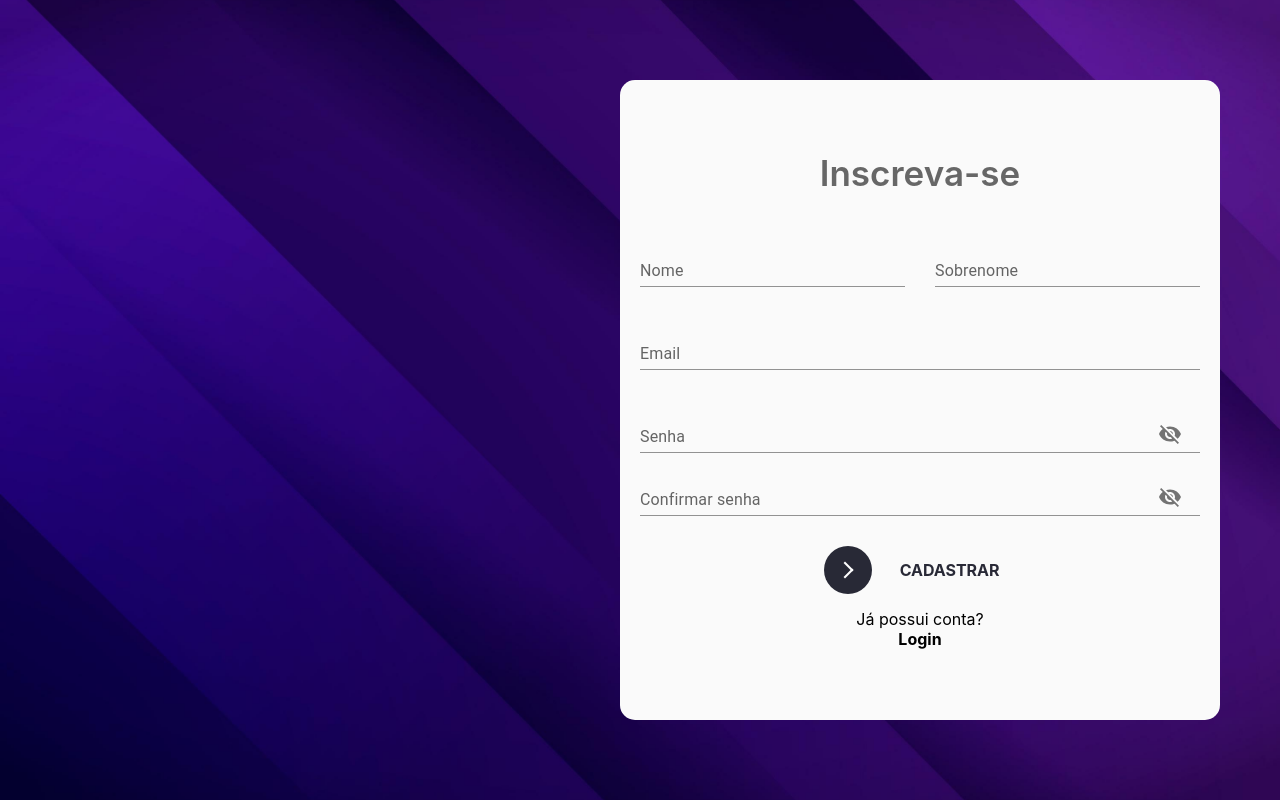
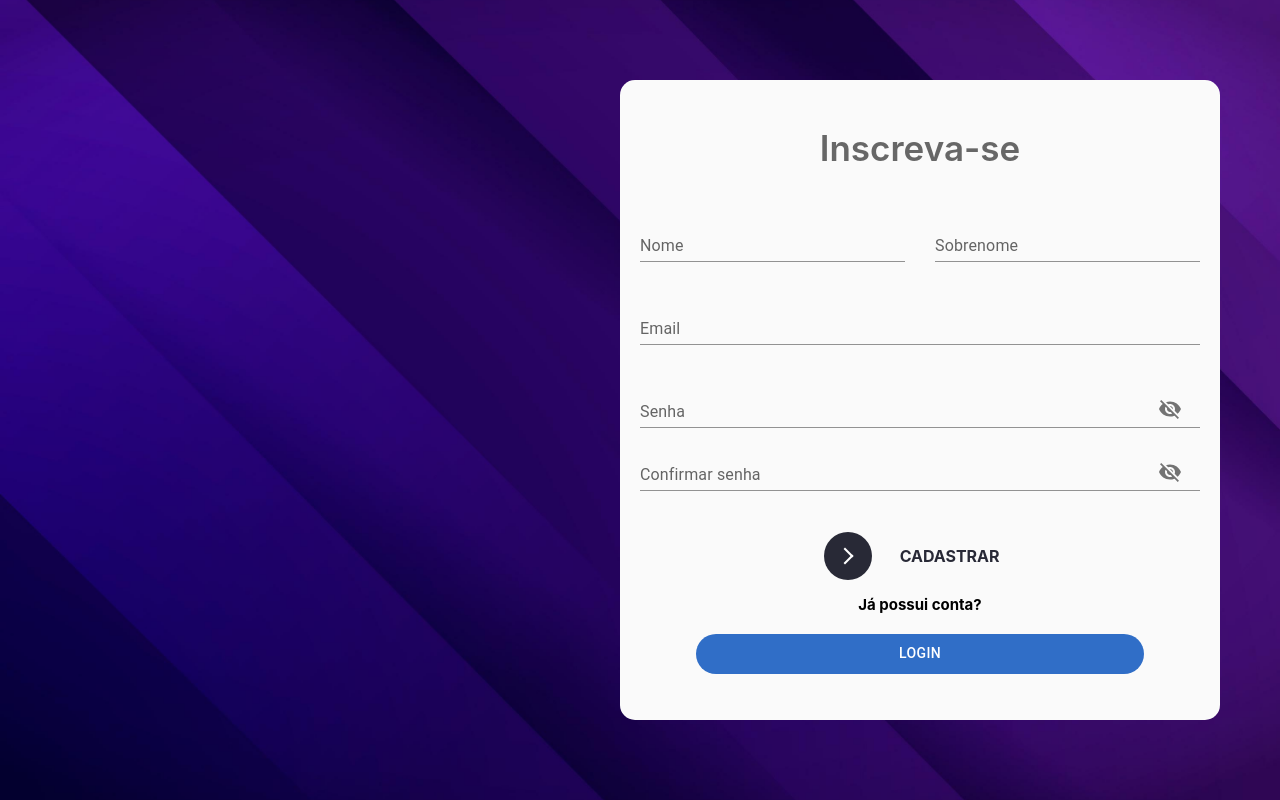
Before and after one commit to KennedyCordeiro/Login-Project, a React (Create React App) app: page /signup in a window 1280 px wide. Built offline with nearby package versions, Linux system fonts and the light colour scheme.

Commit message:
Atualização de layout

```diff
--- a/src/pages/Signin/index.jsx
+++ b/src/pages/Signin/index.jsx
@@ -1,11 +1,10 @@
 import React, { useState } from "react";
+import { Link, useNavigate } from "react-router-dom";
 import Myinput from "../../components/Input";
+import useAuth from "../../hooks/useAuth";
 import * as C from "./signin.styles";
-import { Link, useNavigate } from "react-router-dom";
-import useAuth from "../../hooks/useAuth";
+
 import DarkModeToggle from "../../components/DarkModeToggle/darkModeToggle";
-import Logo from "../../Images/logokk.png";
-
 const Signin = () => {
   const { signin } = useAuth();
   const navigate = useNavigate();
@@ -37,8 +36,7 @@ const Signin = () => {
   return (
     <C.Container>
       <C.Content>
-
-        <C.Label>Login</C.Label>
+        <DarkModeToggle></DarkModeToggle> <C.Label>Login</C.Label>
         <C.DivInput>
           <Myinput
             type={true}
@@ -65,7 +63,6 @@ const Signin = () => {
           Entrar
         </C.SigninButton>
         <C.SignupButton onClick={handleButtonClick}>Cadastrar</C.SignupButton>
-
         <C.LabelSignup style={{ display: "flex", justifyContent: "ce" }}>
           <C.Strong>
             <Link to="/signup">&nbsp; Esqueceu sua senha?</Link>
--- a/src/pages/Signup/index.jsx
+++ b/src/pages/Signup/index.jsx
@@ -1,11 +1,9 @@
 import React, { useState } from "react";
+import { useNavigate } from "react-router-dom";
+import TestButton from "../../components/Button";
 import Input from "../../components/Input";
+import useAuth from "../../hooks/useAuth";
 import * as C from "./signup.styles";
-import { useNavigate } from "react-router-dom";
-import useAuth from "../../hooks/useAuth";
-import DarkModeToggle from "../../components/DarkModeToggle/darkModeToggle";
-import Logo from "../../Images/logoKen.png";
-import TestButton from "../../components/Button";
 
 const Signup = () => {
   const makeSignup = useAuth();
@@ -78,6 +76,10 @@ const Signup = () => {
     res && navigate("/home");
   };
 
+  const handleSignin = () => {
+    navigate("/signin");
+  };
+
   return (
     <C.Container>
       <C.ContainerHeader>
@@ -138,10 +140,13 @@ const Signup = () => {
               </ul>
             )}
           </C.labelError>
-          <TestButton Text={"Cadastrar"}></TestButton>
+          <TestButton onClick={handleSignup} Text={"Cadastrar"}></TestButton>
           <C.TextContainer>
-            Já possui conta?
-            <C.Strong>Login</C.Strong>
+            <C.Strong>Já possui conta?</C.Strong>
+            <div>
+              {" "}
+              <C.LoginButton onClick={handleSignin}>Login</C.LoginButton>
+            </div>
           </C.TextContainer>
         </C.Content>
       </C.ContainerHeader>
--- a/src/pages/Signup/signup.styles.jsx
+++ b/src/pages/Signup/signup.styles.jsx
@@ -1,6 +1,6 @@
+import LoadingButton from "@mui/material/Button";
 import styled, { keyframes } from "styled-components";
 import backgroundHeader from "../../Images/back.jpg";
-import LoadingButton from "@mui/material/Button";
 
 const fadeIn = keyframes`
   from {
@@ -18,10 +18,9 @@ export const Container = styled.div`
   flex-direction: initial;
   gap: 10px;
   height: 100vh;
+  //font-family: "Euclid Circular A";
   font-family: inter, -apple-system, BlinkMacSystemFont, "Segoe UI", Helvetica,
     "Apple Color Emoji", Arial, sans-serif, "Segoe UI Emoji", "Segoe UI Symbol";
-
-
 `;
 
 export const Content = styled.div`
@@ -59,13 +58,12 @@ export const ContainerHeader = styled.div`
   height: 100%;
   //border-radius: 30px 0 0 30px;
   float: right;
-
 `;
 
 export const TextContainer = styled.div`
   text-align: center;
   justify-content: center;
-
+  font-size: 15px;
 `;
 
 export const Label = styled.label`
@@ -88,14 +86,17 @@ export const LabelSignup = styled.div`
 `;
 
 export const labelError = styled.label`
-  font-size: 14px;
-  color: red;
+  font-size: 16px;
+  color: #df2222;
   margin-left: 35px;
+  font-family: "Euclid Circular A";
+  margin-bottom: 5px;
+  margin-top: 6px;
+  cursor: auto;
 `;
 
 export const Strong = styled.strong`
-  cursor: pointer;
-  float: right;
+  font-size: 15px;
   a {
     text-decoration: none;
     color: #676767;
@@ -109,25 +110,25 @@ export const DivName = styled.div`
   gap: 30px;
 `;
 
-// export const SignupButton = styled(LoadingButton)`
-//   color: #ffffff !important;
-//   width: 80%;
-//   height: 40px;
-//   transition: background-color 0.3s ease-in-out;
-//   border-radius: 40px !important;
-//   background-color: #306ec7 !important;
-//   margin-top: 20px !important;
-//   &:hover {
-//     animation: fadeIn 0.4s ease-in;
-//     background-color: #335c96 !important;
-//   }
+export const LoginButton = styled(LoadingButton)`
+  color: #ffffff !important;
+  width: 80%;
+  height: 40px;
+  transition: background-color 0.3s ease-in-out;
+  border-radius: 40px !important;
+  background-color: #306ec7 !important;
+  margin-top: 20px !important;
+  &:hover {
+    animation: fadeIn 0.4s ease-in;
+    background-color: #335c96 !important;
+  }
 
-//   @keyframes fadeIn {
-//     from {
-//       opacity: 0.5;
-//     }
-//     to {
-//       opacity: 1;
-//     }
-//   }
-// `;
+  @keyframes fadeIn {
+    from {
+      opacity: 0.5;
+    }
+    to {
+      opacity: 1;
+    }
+  }
+`;
```
Also changed, not shown: src/components/LoginButton/index.jsx (+12 -0 lines), src/components/LoginButton/styles.css (added, +62 -0 lines).
